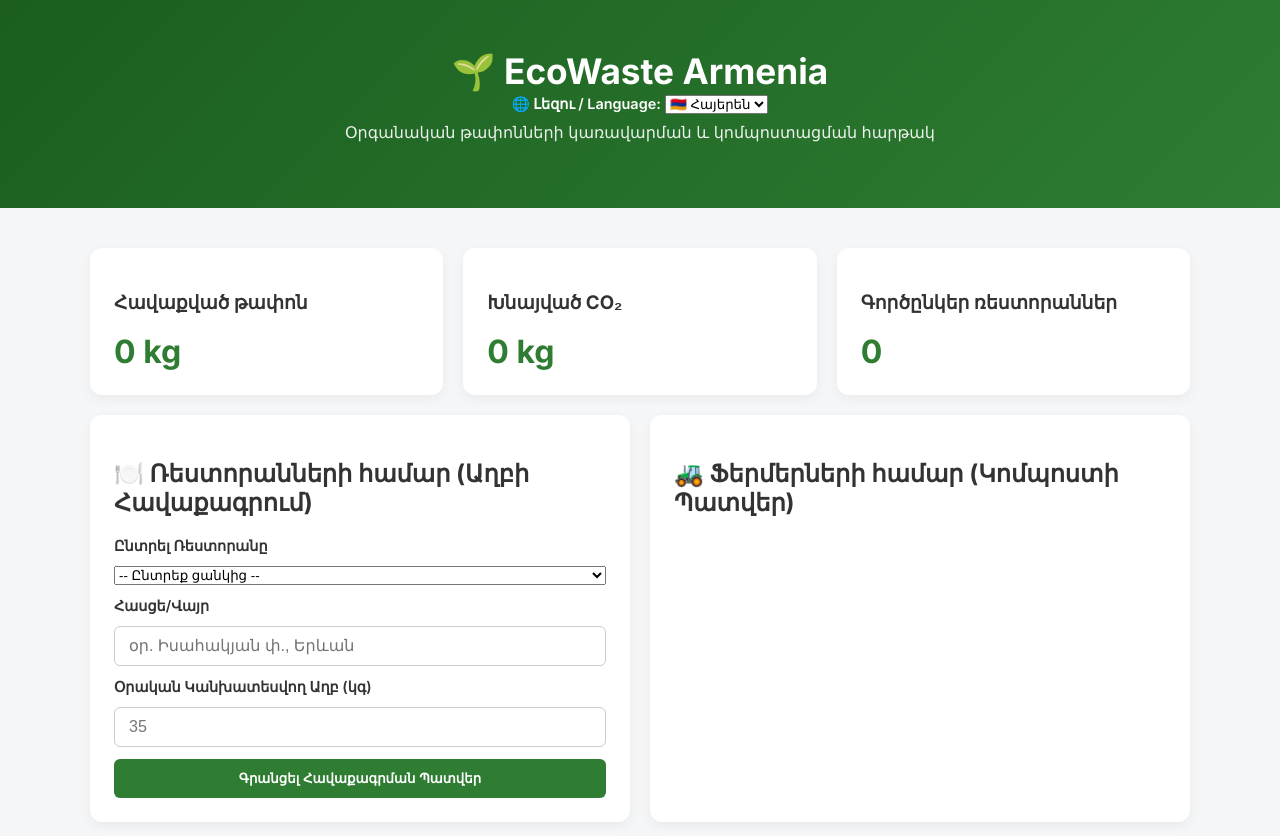
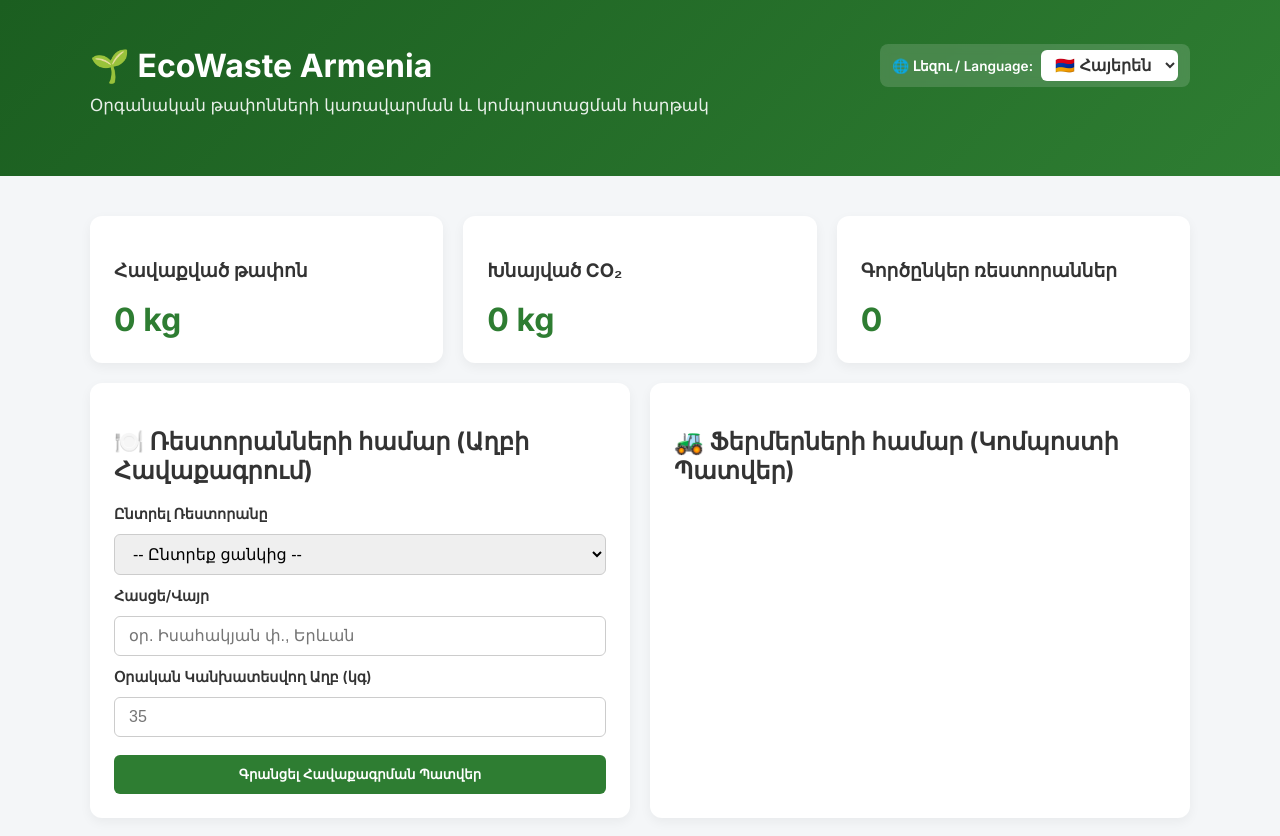
Before and after one commit to martinvardanyan00-oss/waste-bloom, a website: page public/index.html in a window 1280 px wide. Drawn offline with Linux system fonts and the light colour scheme.

Commit message:
Update style.css

```diff
--- a/public/style.css
+++ b/public/style.css
@@ -23,12 +23,44 @@ body {
 header {
   background: linear-gradient(135deg, #1b5e20, #2e7d32);
   color: white;
-  padding: 30px 0;
-  text-align: center;
+  padding: 24px 0;
 }
 
-header h1 { margin: 0; font-size: 2.2rem; }
-header p { opacity: 0.9; margin-top: 8px; }
+.header-top {
+  display: flex;
+  justify-content: space-between;
+  align-items: center;
+  flex-wrap: wrap;
+  gap: 15px;
+}
+
+header h1 { margin: 0; font-size: 2rem; }
+header p { opacity: 0.9; margin-top: 8px; font-size: 1.05rem; }
+
+.lang-switcher {
+  display: flex;
+  align-items: center;
+  gap: 8px;
+  background: rgba(255, 255, 255, 0.15);
+  padding: 6px 12px;
+  border-radius: 8px;
+  backdrop-filter: blur(5px);
+}
+
+.lang-switcher label {
+  font-size: 0.85rem;
+  font-weight: 600;
+}
+
+.lang-switcher select {
+  padding: 6px 10px;
+  border-radius: 6px;
+  border: none;
+  font-weight: 600;
+  cursor: pointer;
+  background-color: white;
+  color: #333;
+}
 
 .stats-grid {
   display: grid;
@@ -66,7 +98,7 @@ form {
 
 label { font-weight: 600; font-size: 0.9rem; }
 
-input {
+input, select {
   padding: 10px 14px;
   border: 1px solid #ccc;
   border-radius: 6px;
@@ -81,6 +113,7 @@ input {
   font-weight: 600;
   cursor: pointer;
   transition: background 0.2s;
+  margin-top: 6px;
 }
 
 .btn-primary { background-color: var(--primary); }
```
